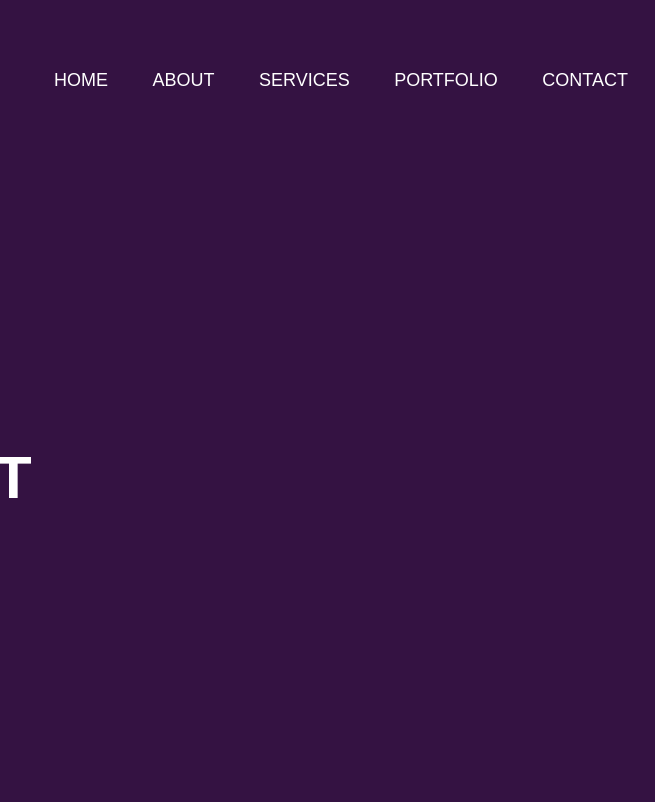
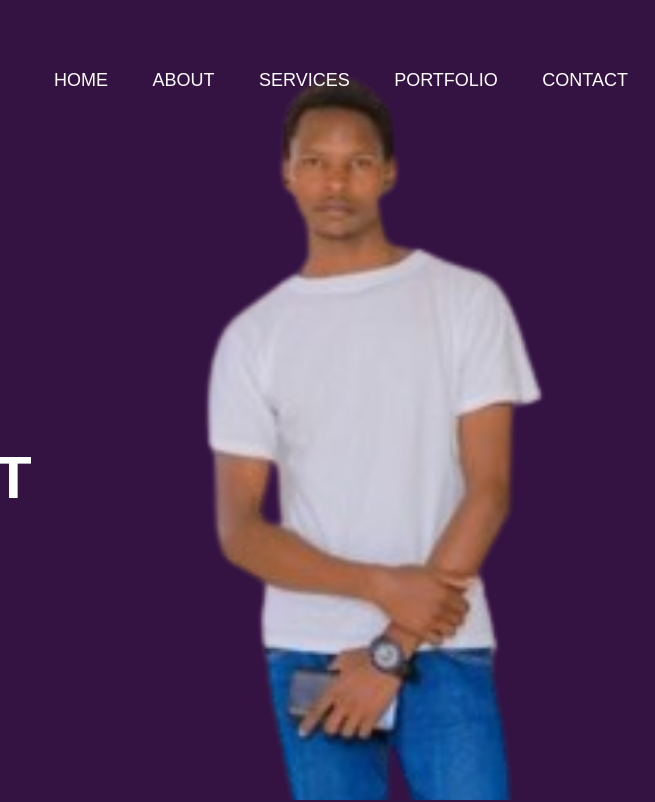
Before and after one commit to gachonejohn/johngachone.github.io, a plain HTML site: page index.html in a window 1280 px wide. Shown: the top 802 px of the page, 504-1159 px from the left. Drawn offline with Linux system fonts and the light colour scheme.

Commit message:
Update styles.css

```diff
--- a/styles.css
+++ b/styles.css
@@ -15,7 +15,7 @@ body{
 #header{
     width: 100%;
     height: 100vh;
-    background-image: url(images/WhatsApp_Image_2024-02-16_at_16.44.13_8e5c819d-removebg-preview);
+    background-image: url(images/WhatsApp_Image_2024-02-16_at_16.44.13_8e5c819d-removebg-preview.png);
     background-size: cover;
     background-position: center;
 
```
